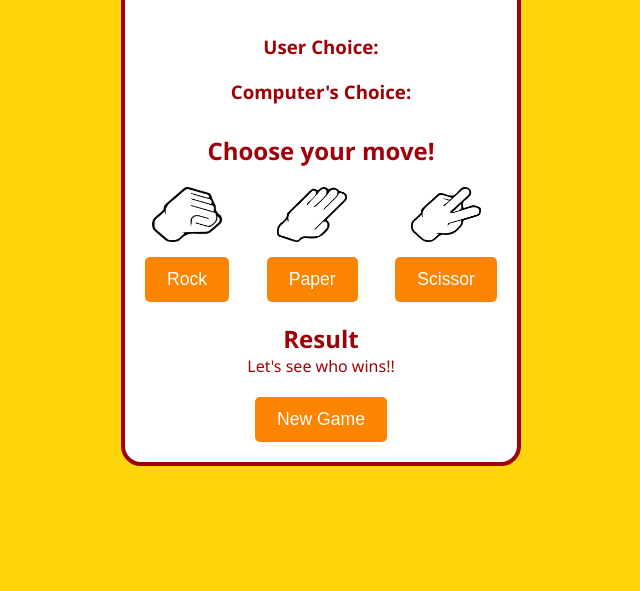
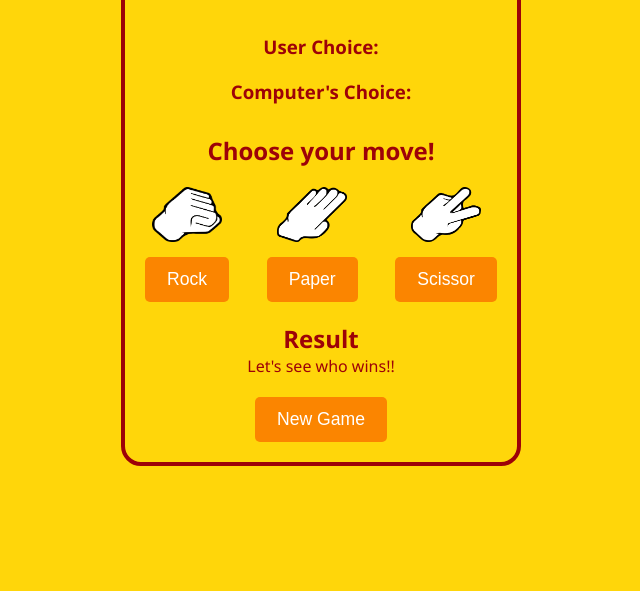
Before and after one commit to Nazir196/Rock-Paper-Scissor, a plain HTML site: page index.html in a window 1280 px wide. Shown: the part 209-800 px from the top of the page, without its empty margins (319-959 px from the left). Drawn offline with Linux system fonts and the light colour scheme.

Commit message:
changed background color

```diff
--- a/styles.css
+++ b/styles.css
@@ -23,7 +23,7 @@ body {
     padding: 20px;
     border: 4px solid #9d0208;
     border-radius: 20px;
-    background-color: white; /* Keeps it consistent with your previous layout */
+    background-color: #ffd60a; /* Keeps it consistent with your previous layout */
     width: 100%;
     max-width: 400px; /* Limits max width so it doesn't stretch too much on larger screens */
     margin: auto;
```
